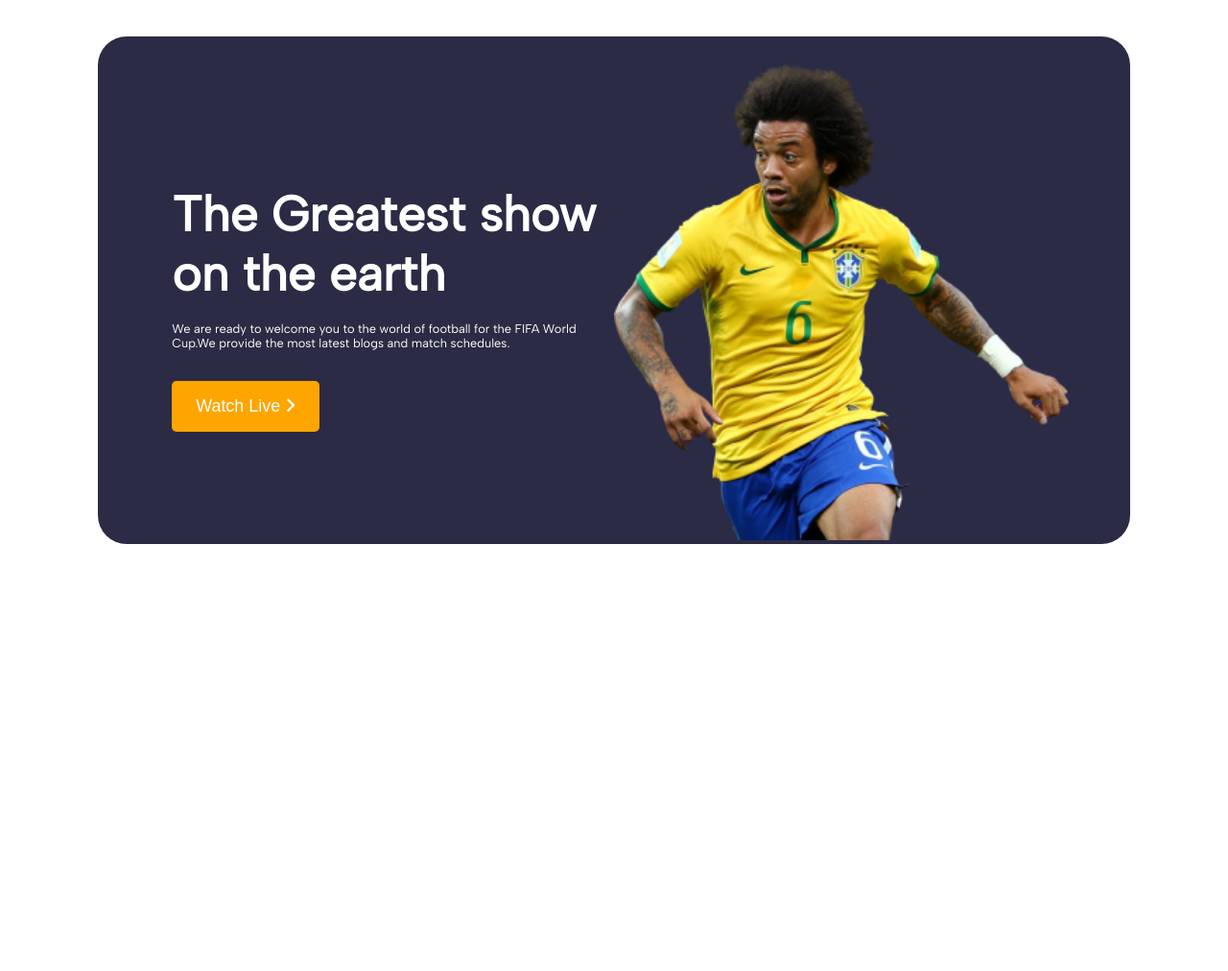
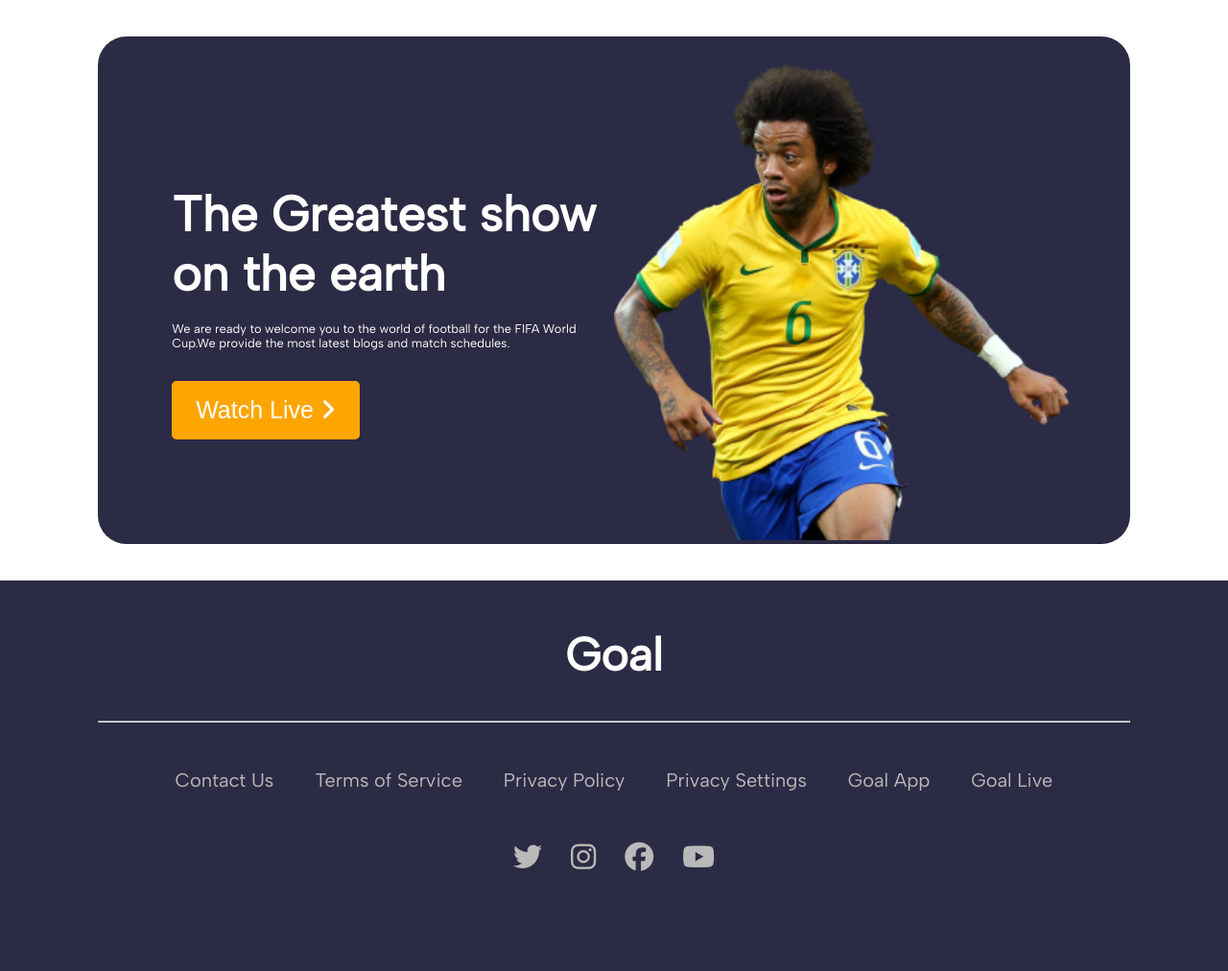
Before and after one commit to numangit/world-cup-main, a plain HTML site: page index.html in a window 1280 px wide. Shown: the whole page at 96% size. Before the commit the page ends 800 px from the top, so only its background shows below. Drawn offline with Linux system fonts and the light colour scheme.

Commit message:
footer added

```diff
--- a/index.html
+++ b/index.html
@@ -33,8 +33,27 @@
         </section>
     </header>
     <!-- ======== main starts here ========  -->
-
-
+    <main>
+    </main>
 </body>
+<!-- =========== footer starts here ==========  -->
+<footer>
+    <h2>Goal</h2>
+    <hr>
+    <ul>
+        <li><a href="">Contact Us</a></li>
+        <li><a href="">Terms of Service </a></li>
+        <li><a href="">Privacy Policy </a></li>
+        <li><a href="">Privacy Settings </a></li>
+        <li><a href="">Goal App</a></li>
+        <li><a href="">Goal Live</a></li>
+    </ul>
+    <div class="social-icons">
+        <a href=""><i class="fa-brands fa-twitter"></i></a>
+        <a href=""><i class="fa-brands fa-instagram"></i></a>
+        <a href=""><i class="fa-brands fa-facebook"></i></a>
+        <a href=""><i class="fa-brands fa-youtube"></i></a>
+    </div>
+</footer>
 
 </html>
--- a/style.css
+++ b/style.css
@@ -8,6 +8,11 @@
 body,
 footer {
     font-family: 'Albert Sans', sans-serif;
+}
+
+/* header style */
+
+header {
     margin: 3vw 8vw;
 }
 
@@ -58,7 +63,7 @@ footer {
 .home-info button a {
     text-decoration: none;
     color: white;
-    font-size: 1.4vw;
+    font-size: 25px;
 }
 
 /* home banner button animation */
@@ -81,3 +86,51 @@ footer {
     width: 100%;
     background-size: cover;
 }
+
+/*===================
+    footer section
+ =====================*/
+footer {
+    background-color: rgb(43, 43, 69);
+    padding: 3rem 8vw 5rem 8vw;
+    text-align: center;
+}
+
+footer h2 {
+    color: white;
+    font-size: 3rem;
+}
+
+hr {
+    margin: 40px 0;
+}
+
+ul {
+    list-style: none;
+    text-align: center;
+}
+
+ul li {
+    line-height: 40px;
+    display: inline-block;
+    margin: 0 1.5vw;
+}
+
+ul li a {
+    color: #B9B9B9;
+    text-decoration: none;
+    font-size: 20px;
+}
+
+.social-icons {
+    text-align: center;
+    margin-top: 20px;
+}
+
+.social-icons a {
+    display: inline-block;
+    text-decoration: none;
+    margin: 20px 1vw;
+    color: #B9B9B9;
+    font-size: 30px;
+}
```
